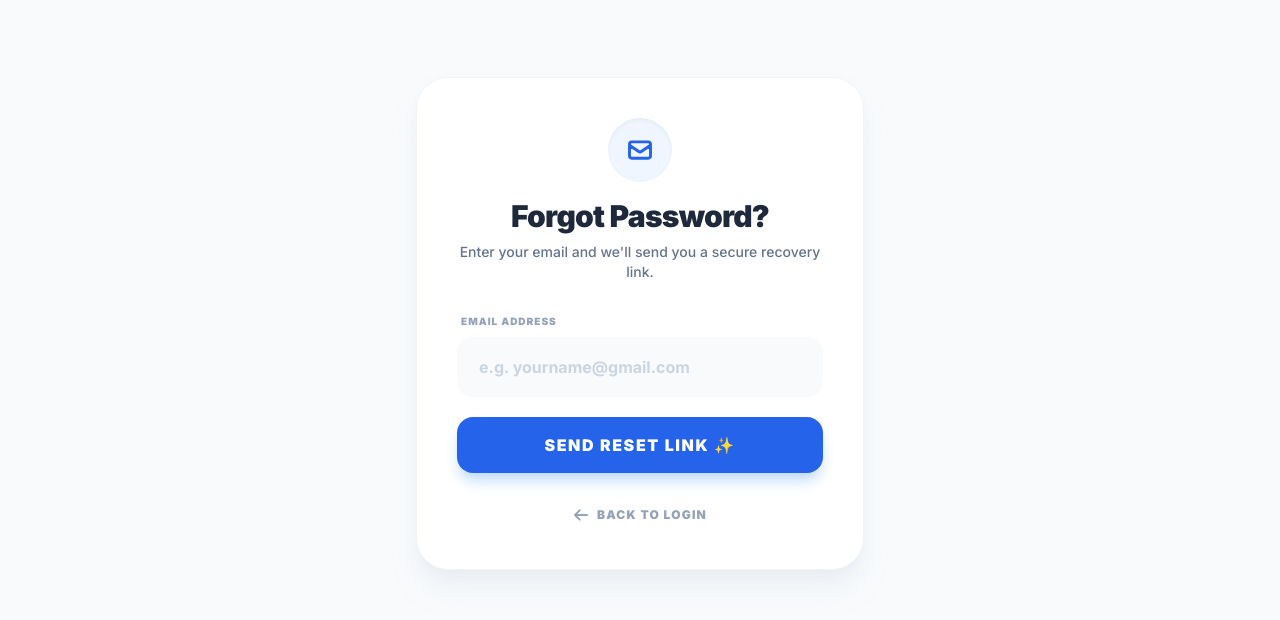
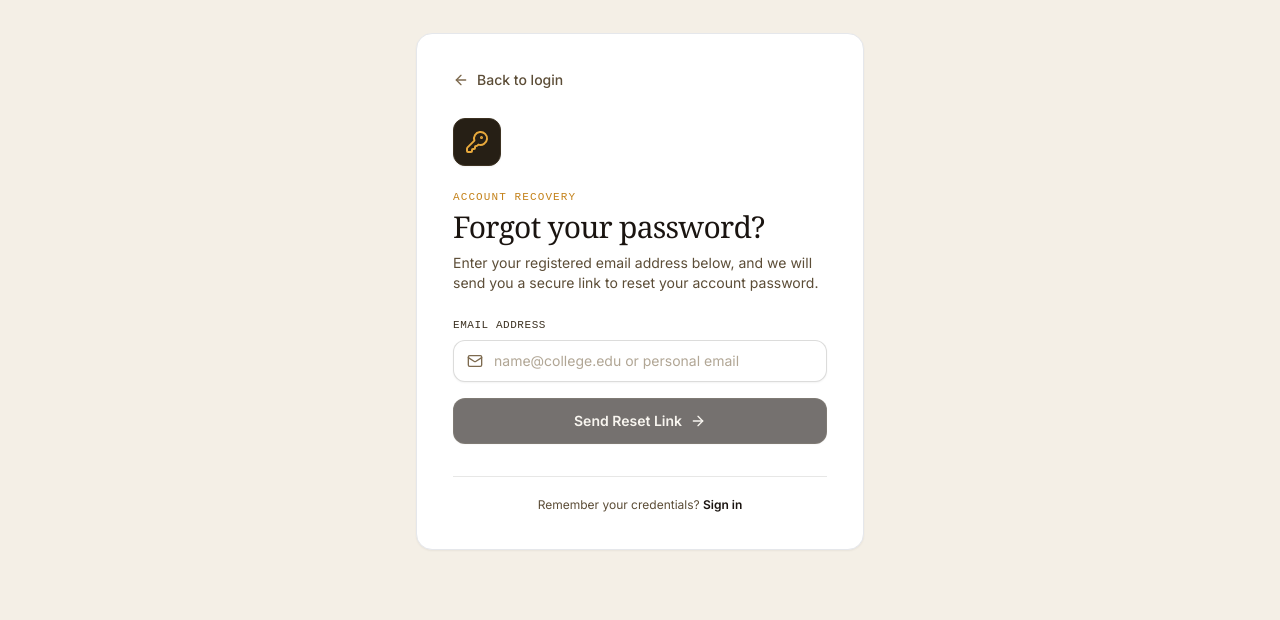
Before and after one commit to riteshthakur21/xavier-alumni-connect, a Next.js app in the folder frontend/: page /forgot-password in a window 1280 px wide. Shown: the part 142-762 px from the top of the page. Built offline with nearby package versions, Linux system fonts and the light colour scheme; no server answers.

Commit message:
forgot password UI

```diff
--- a/frontend/src/app/forgot-password/page.tsx
+++ b/frontend/src/app/forgot-password/page.tsx
@@ -3,93 +3,197 @@
 import React, { useState } from 'react';
 import axios from 'axios';
 import { toast } from 'react-hot-toast';
-import Link from 'next/link'; // Naya import login par wapas jaane ke liye
+import Link from 'next/link';
+import {
+  Mail,
+  KeyRound,
+  ArrowLeft,
+  ArrowRight,
+  CheckCircle2,
+  AlertCircle,
+} from 'lucide-react';
 
 export default function ForgotPassword() {
   const [email, setEmail] = useState('');
   const [loading, setLoading] = useState(false);
+  const [submitted, setSubmitted] = useState(false);
+  const [error, setError] = useState<string | null>(null);
 
   const handleSubmit = async (e: React.FormEvent) => {
     e.preventDefault();
+    if (!email.trim()) return;
+
     setLoading(true);
-    const toastId = toast.loading('Sending recovery link... 📨');
+    setError(null);
 
     try {
-      await axios.post('http://localhost:5000/api/auth/forgot-password', { email });
-      toast.success('Check your email for the reset link! ✨', { id: toastId });
-      setEmail(''); // Success ke baad field clear kar do
+      await axios.post('/api/auth/forgot-password', { email: email.trim() });
+      setSubmitted(true);
+      toast.success('Password reset link sent to your email.');
     } catch (err: any) {
-      toast.error(err.response?.data?.error || 'Failed to send link. Please try again.', { id: toastId });
+      const msg =
+        err.response?.data?.error ||
+        'Unable to send reset link. Please verify your email and try again.';
+      setError(msg);
+      toast.error(msg);
     } finally {
       setLoading(false);
     }
   };
 
   return (
-    <div className="min-h-screen flex items-center justify-center bg-slate-50 px-4 py-8 relative overflow-hidden">
-
-      {/* Background Subtle Glows (Premium Feel) */}
-      {/* <div className="absolute top-[-10%] left-[-10%] w-96 h-96 bg-blue-400/20 rounded-full blur-3xl pointer-events-none"></div>
-      <div className="absolute bottom-[-10%] right-[-10%] w-96 h-96 bg-indigo-400/20 rounded-full blur-3xl pointer-events-none"></div> */}
-
-      {/* Main Card */}
-      <div className="relative w-full max-w-md p-8 sm:p-10 bg-white rounded-[2rem] shadow-xl shadow-slate-200/50 border border-slate-100 z-10">
-
-        {/* Header Area */}
-        <div className="text-center mb-8">
-          <div className="w-16 h-16 bg-blue-50 text-blue-600 rounded-full flex items-center justify-center mx-auto mb-4 shadow-inner">
-            {/* Pure SVG Envelope Icon */}
-            <svg xmlns="http://www.w3.org/2000/svg" className="h-7 w-7" fill="none" viewBox="0 0 24 24" stroke="currentColor" strokeWidth="2.5">
-              <path strokeLinecap="round" strokeLinejoin="round" d="M3 8l7.89 5.26a2 2 0 002.22 0L21 8M5 19h14a2 2 0 002-2V7a2 2 0 00-2-2H5a2 2 0 00-2 2v10a2 2 0 002 2z" />
-            </svg>
-          </div>
-          <h2 className="text-2xl sm:text-3xl font-black text-slate-800 tracking-tight">Forgot Password?</h2>
-          <p className="text-sm font-medium text-slate-500 mt-2">Enter your email and we'll send you a secure recovery link.</p>
+    <div className="min-h-[calc(100vh-4rem)] flex items-center justify-center bg-[#f4efe6] text-[#1a1410] px-4 sm:px-6 py-8 selection:bg-[#c4821a]/20 selection:text-[#1a1410]">
+      {/* Main Card Container */}
+      <div className="relative w-full max-w-md p-7 sm:p-9 bg-white rounded-2xl border border-[#1a1410]/12 shadow-sm z-10">
+        {/* Top Back to Login Link */}
+        <div className="mb-6">
+          <Link
+            href="/login"
+            className="inline-flex items-center gap-2 text-sm font-medium text-[#5c4d37] hover:text-[#1a1410] transition-colors group"
+          >
+            <ArrowLeft className="w-4 h-4 transition-transform group-hover:-translate-x-0.5 text-[#7d6a4f]" />
+            <span>Back to login</span>
+          </Link>
         </div>
 
-        <form onSubmit={handleSubmit} className="space-y-5">
-          {/* Email Input */}
+        {/* Header Section */}
+        <div className="mb-6">
+          <div className="w-12 h-12 rounded-xl bg-[#261f15] border border-[#3d3222] text-[#e8a93c] flex items-center justify-center mb-4 shadow-sm">
+            <KeyRound className="w-6 h-6" />
+          </div>
+
+          <div className="inline-block text-[11px] font-mono uppercase tracking-widest text-[#c4821a] mb-1 font-medium">
+            Account Recovery
+          </div>
+          <h1 className="text-2xl sm:text-3xl font-normal font-serif text-[#1a1410] tracking-tight">
+            Forgot your password?
+          </h1>
+          <p className="mt-2 text-xs sm:text-sm text-[#5c4d37] leading-relaxed">
+            Enter your registered email address below, and we will send you a secure link to reset your account password.
+          </p>
+        </div>
+
+        {/* Success State Notification */}
+        {submitted ? (
+          <div className="rounded-xl border border-[#3a5c3e]/30 bg-[#3a5c3e]/10 p-5 shadow-sm space-y-4">
+            <div className="flex items-start gap-3.5">
+              <div className="w-8 h-8 rounded-lg bg-[#3a5c3e] text-[#f4efe6] flex items-center justify-center flex-shrink-0 mt-0.5 shadow-sm">
+                <CheckCircle2 className="w-5 h-5 text-[#f4efe6]" />
+              </div>
+              <div className="flex-1 min-w-0">
+                <h3 className="text-sm font-semibold text-[#1a1410] font-serif tracking-tight">
+                  Recovery Email Sent
+                </h3>
+                <p className="mt-1 text-xs text-[#5c4d37] leading-relaxed">
+                  We have dispatched password recovery instructions to{' '}
+                  <span className="font-semibold text-[#1a1410]">{email}</span>.
+                </p>
+                <p className="mt-2 text-[11px] text-[#7d6a4f]">
+                  Please check your inbox (including spam folder) and follow the link to complete the reset.
+                </p>
+              </div>
+            </div>
+
+            <div className="pt-2 border-t border-[#3a5c3e]/20 flex flex-col gap-2">
+              <button
+                type="button"
+                onClick={() => setSubmitted(false)}
+                className="text-xs font-semibold text-[#1a1410] hover:text-[#c4821a] transition-colors inline-flex items-center gap-1"
+              >
+                <span>Need to use a different email?</span>
+                <ArrowRight className="w-3.5 h-3.5" />
+              </button>
+            </div>
+          </div>
+        ) : (
+          <form onSubmit={handleSubmit} className="space-y-4" noValidate>
+            {/* Error Banner */}
+            {error && (
+              <div className="rounded-xl border border-rose-200 bg-rose-50 p-3.5 text-xs text-rose-900 shadow-sm flex items-start gap-2.5">
+                <AlertCircle className="w-4 h-4 text-rose-600 flex-shrink-0 mt-0.5" />
+                <div className="flex-1">{error}</div>
+              </div>
+            )}
+
+            {/* Email Field */}
             <div>
-            <label className="block text-[10px] font-black uppercase text-slate-400 tracking-widest mb-2 ml-1">Email Address</label>
+              <label
+                htmlFor="recovery-email"
+                className="block text-[11px] font-mono font-medium text-[#3d3222] uppercase tracking-wider mb-1.5"
+              >
+                Email Address
+              </label>
+              <div className="relative">
+                <div className="absolute inset-y-0 left-0 pl-3.5 flex items-center pointer-events-none text-[#7d6a4f]">
+                  <Mail className="w-4 h-4" />
+                </div>
                 <input
+                  id="recovery-email"
+                  name="recovery-email"
                   type="email"
-              placeholder="e.g. yourname@gmail.com"
-              className="w-full px-5 py-4 bg-slate-50 rounded-2xl border-2 border-transparent focus:bg-white focus:border-blue-500 focus:ring-4 focus:ring-blue-500/10 outline-none font-bold text-slate-700 transition-all placeholder:text-slate-300"
+                  autoComplete="email"
+                  required
+                  placeholder="name@college.edu or personal email"
+                  className="block w-full pl-10 pr-3.5 py-2.5 bg-white border border-[#1a1410]/15 text-sm text-[#1a1410] rounded-xl placeholder-[#7d6a4f]/60 shadow-sm transition-all focus:outline-none focus:ring-2 focus:ring-[#c4821a]/20 focus:border-[#1a1410] hover:border-[#1a1410]/30"
                   value={email}
                   onChange={(e) => setEmail(e.target.value)}
-              required
+                  disabled={loading}
                 />
+              </div>
             </div>
 
             {/* Submit Button */}
             <button
               type="submit"
-            disabled={loading}
-            className="w-full py-4 mt-2 bg-blue-600 text-white rounded-2xl font-black uppercase tracking-widest hover:bg-blue-700 transition-all shadow-lg shadow-blue-200 active:scale-95 disabled:opacity-50 disabled:cursor-not-allowed flex justify-center items-center gap-2"
+              disabled={loading || !email.trim()}
+              className="w-full flex items-center justify-center gap-2 py-3 px-4 rounded-xl text-sm font-semibold text-[#f4efe6] bg-[#1a1410] hover:bg-[#3d3222] active:bg-[#1a1410] shadow-sm hover:shadow hover:-translate-y-0.5 border border-[#3d3222]/50 focus:outline-none focus:ring-2 focus:ring-offset-2 focus:ring-[#c4821a]/30 disabled:opacity-60 disabled:cursor-not-allowed transition-all duration-200 cursor-pointer mt-2"
             >
               {loading ? (
                 <>
-                {/* SVG Loading Spinner */}
-                <svg className="animate-spin h-5 w-5 text-white" xmlns="http://www.w3.org/2000/svg" fill="none" viewBox="0 0 24 24">
-                  <circle className="opacity-25" cx="12" cy="12" r="10" stroke="currentColor" strokeWidth="4"></circle>
-                  <path className="opacity-75" fill="currentColor" d="M4 12a8 8 0 018-8V0C5.373 0 0 5.373 0 12h4zm2 5.291A7.962 7.962 0 014 12H0c0 3.042 1.135 5.824 3 7.938l3-2.647z"></path>
+                  <svg
+                    className="animate-spin h-4 w-4 text-[#f4efe6]"
+                    xmlns="http://www.w3.org/2000/svg"
+                    fill="none"
+                    viewBox="0 0 24 24"
+                  >
+                    <circle
+                      className="opacity-25"
+                      cx="12"
+                      cy="12"
+                      r="10"
+                      stroke="currentColor"
+                      strokeWidth="4"
+                    />
+                    <path
+                      className="opacity-75"
+                      fill="currentColor"
+                      d="M4 12a8 8 0 018-8V0C5.373 0 0 5.373 0 12h4zm2 5.291A7.962 7.962 0 014 12H0c0 3.042 1.135 5.824 3 7.938l3-2.647z"
+                    />
                   </svg>
-                SENDING...
+                  <span>Sending reset link...</span>
                 </>
-            ) : 'SEND RESET LINK ✨'}
+              ) : (
+                <>
+                  <span>Send Reset Link</span>
+                  <ArrowRight className="w-4 h-4" />
+                </>
+              )}
             </button>
           </form>
+        )}
 
-        {/* Back to Login Link */}
-        <div className="mt-8 text-center">
-          <Link href="/login" className="inline-flex items-center gap-2 text-xs font-black uppercase tracking-widest text-slate-400 hover:text-blue-600 transition-colors">
-            <svg xmlns="http://www.w3.org/2000/svg" className="h-4 w-4" fill="none" viewBox="0 0 24 24" stroke="currentColor" strokeWidth="3">
-              <path strokeLinecap="round" strokeLinejoin="round" d="M10 19l-7-7m0 0l7-7m-7 7h18" />
-            </svg>
-            Back to Login
+        {/* Footer Support Link */}
+        <div className="mt-8 pt-5 border-t border-[#1a1410]/10 text-center">
+          <p className="text-xs text-[#5c4d37]">
+            Remember your credentials?{' '}
+            <Link
+              href="/login"
+              className="font-semibold text-[#1a1410] hover:text-[#c4821a] transition-colors"
+            >
+              Sign in
             </Link>
+          </p>
         </div>
-
       </div>
     </div>
   );
```
Also changed, not shown: 2 other files (tests, documents, lock files or other folders). Lines whose indentation alone changed are shown as unchanged.
